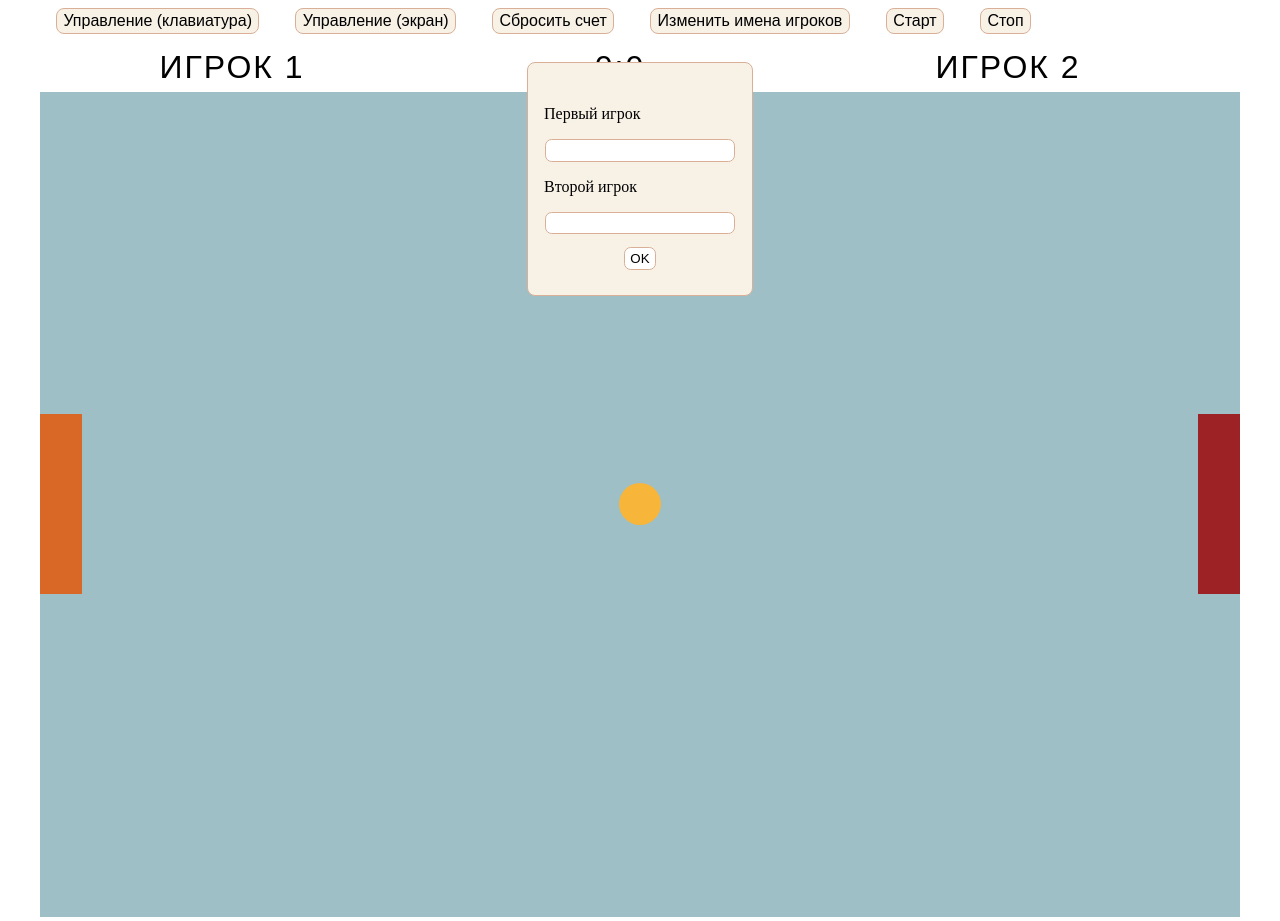
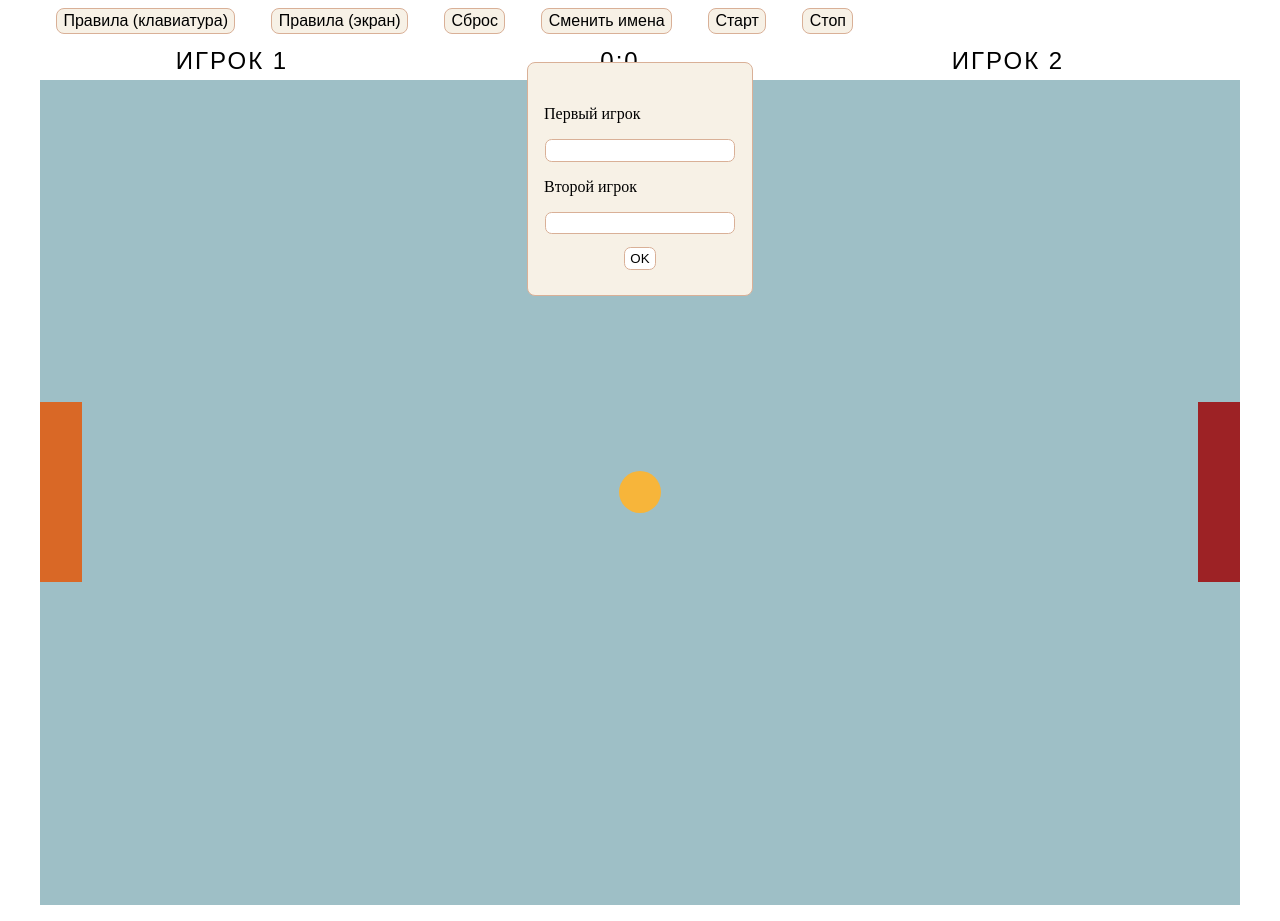
Before and after one commit to EkaterinaNov/Tennis, a plain HTML site: page startPage.html in a window 1280 px wide. Drawn offline with Linux system fonts and the light colour scheme.

Commit message:
some css and html changes

```diff
--- a/controller/KeyboardController.js
+++ b/controller/KeyboardController.js
@@ -289,7 +289,6 @@ class KeyboardController{
             var touches = EO.changedTouches;
             var difference;
             var speed = 4;
-            var speedZero = 0;
 
             for (var i = 0; i < touches.length; i++) {
                 if(this.leftRacketTouch) {
--- a/startPage.html
+++ b/startPage.html
@@ -11,10 +11,10 @@
     <div class="gamePanel">
         <nav class="statusBar">
             <ul class="navGame">
-              <li><button class="control showRulesKeys">Управление (клавиатура)</button></li>
-              <li><button class="control showRulesTouch">Управление (экран)</button></li>
-              <li><button class="control resetScore">Сбросить счет</button></li>
-              <li><button class="control rename">Изменить имена игроков</button></li>
+              <li><button class="control showRulesKeys">Правила (клавиатура)</button></li>
+              <li><button class="control showRulesTouch">Правила (экран)</button></li>
+              <li><button class="control resetScore">Сброс</button></li>
+              <li><button class="control rename">Сменить имена</button></li>
               <li><button class="control start">Старт</button></li>
               <li><button class="control stop">Стоп</button></li>
             </ul>
--- a/styles/startPage.css
+++ b/styles/startPage.css
@@ -112,7 +112,7 @@ input {
     width: 32%;
     text-align: center;
     color: black;
-    font: normal 2em sans-serif;
+    font: normal 1.5em sans-serif;
     text-transform: uppercase;
     letter-spacing: 2px;
 }
```
